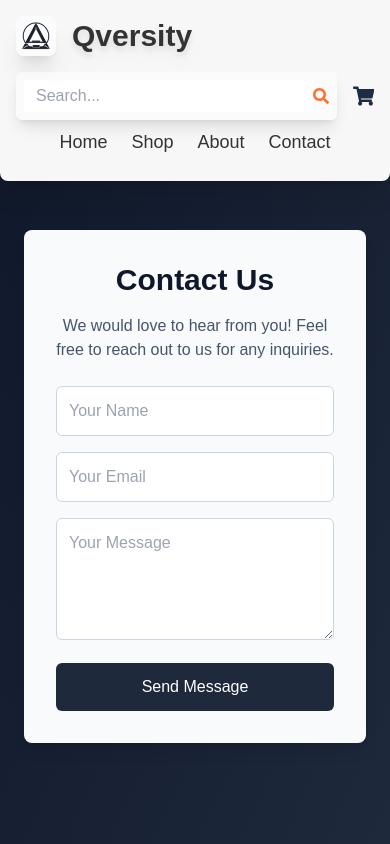
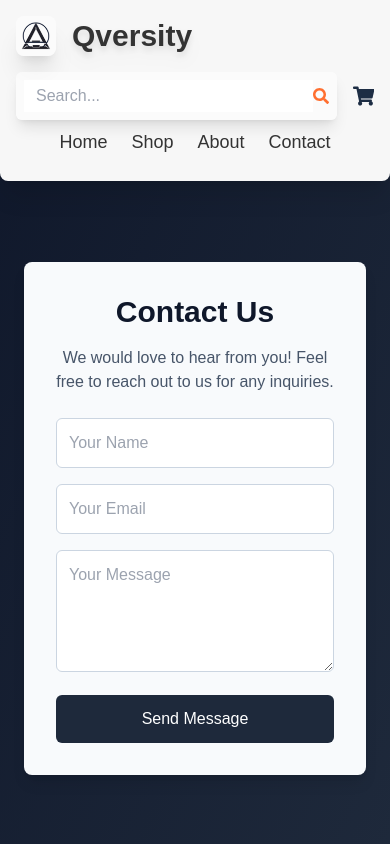
Before and after one commit to devfaisee/qversity, a Next.js app: page /contact in a window 390 px wide. Shown: the top 844 px of the page. Built offline with nearby package versions, Linux system fonts and the light colour scheme.

Commit message:
Update page.tsx

```diff
--- a/src/app/contact/page.tsx
+++ b/src/app/contact/page.tsx
@@ -1,7 +1,7 @@
 export default function Contact() {
   return (
     <div className="min-h-screen flex items-center justify-center bg-gradient-to-br from-[#0F172A] to-[#1E293B] p-6">
-      <div className="bg-[#F8FAFC] shadow-lg rounded-lg p-8 max-w-lg w-full text-center mt-32 sm:mt-0">
+      <div className="bg-[#F8FAFC] shadow-lg rounded-lg p-8 max-w-lg w-full text-center mt-48 sm:mt-0">
         <h1 className="text-3xl font-bold text-[#0F172A] mb-4">Contact Us</h1>
         <p className="text-[#475569] mb-6">
           We would love to hear from you! Feel free to reach out to us for any inquiries.
```
